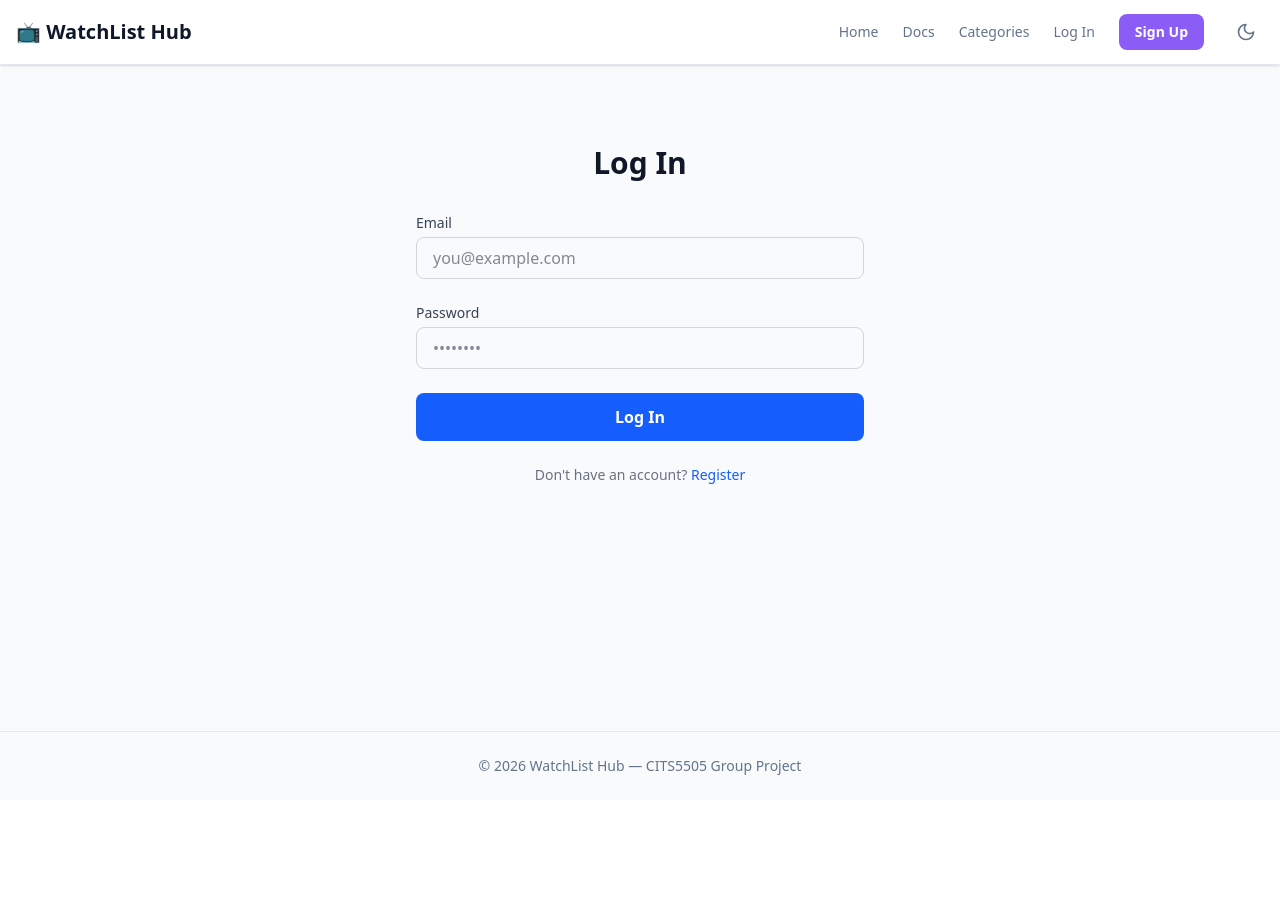
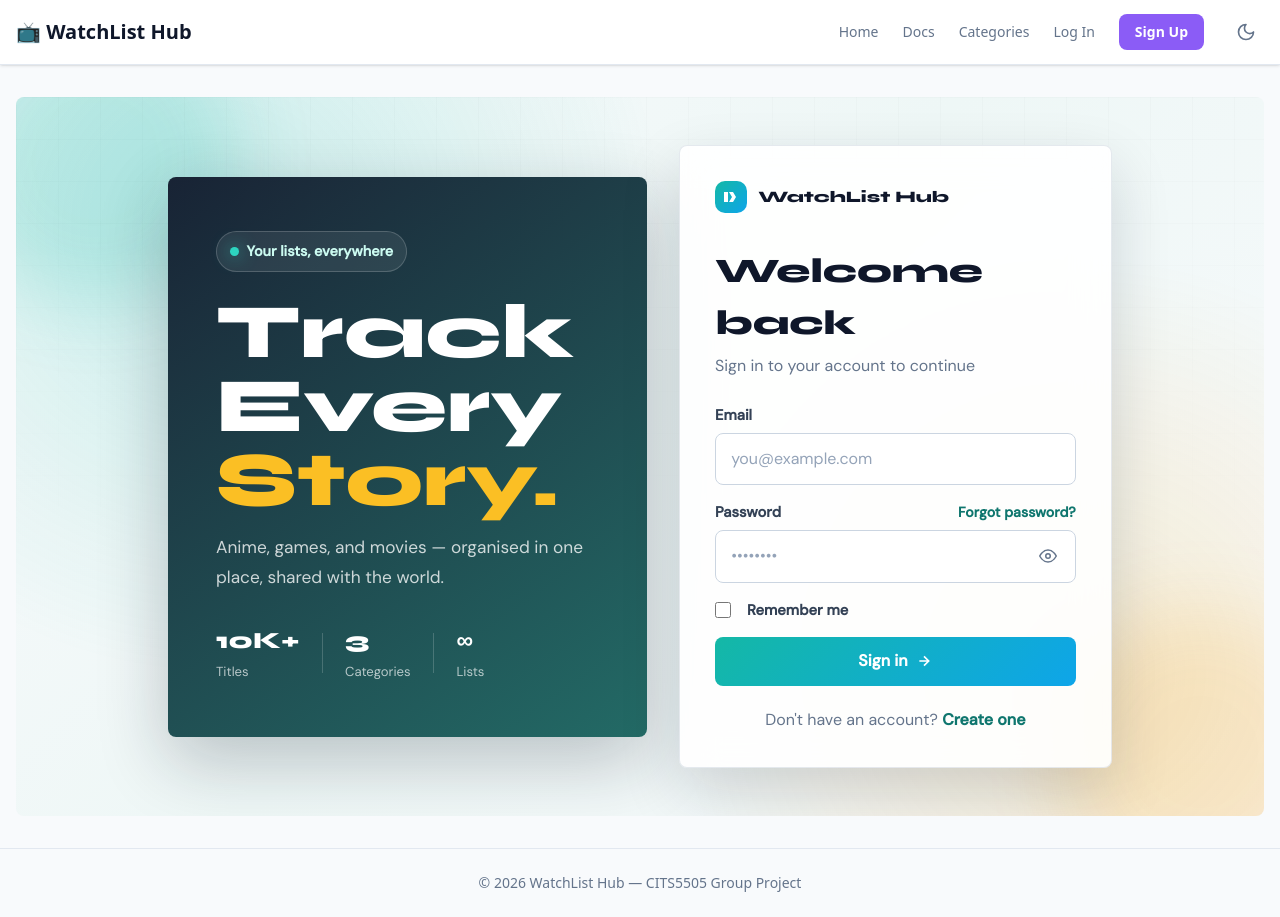
Before and after one commit to zinken7/cits5505-group-project, a Flask app: page /login in a window 1280 px wide. Before the commit the page ends 775 px from the top, so only its background shows below. Run offline with Flask 3, Linux system fonts and the light colour scheme; style sheets or scripts are compiled from the project's sources.

Commit message:
Update login page flow and styling

```diff
--- a/app/routes/auth.py
+++ b/app/routes/auth.py
@@ -1,10 +1,21 @@
 # -*- coding: utf-8 -*-
-from flask import Blueprint, render_template, redirect, url_for, flash, request
+from flask import Blueprint, current_app, render_template, redirect, url_for, flash, request
 from flask_login import login_user, logout_user, login_required, current_user
+from flask_wtf import FlaskForm
+from wtforms import BooleanField, PasswordField, StringField
+from wtforms.validators import DataRequired
 
 from app.services.auth_service import register_user, authenticate_user
 
 bp = Blueprint("auth", __name__)
+
+
+class LoginForm(FlaskForm):
+    """WTForms login form used by auth/login.html."""
+
+    email = StringField("Email", validators=[DataRequired()])
+    password = PasswordField("Password", validators=[DataRequired()])
+    remember_me = BooleanField("Remember me")
 
 
 @bp.route("/login", methods=["GET", "POST"])
@@ -13,19 +24,22 @@ def login():
     if current_user.is_authenticated:
         return redirect(url_for("main.dashboard"))
 
-    if request.method == "POST":
-        email = request.form.get("email", "").strip()
-        password = request.form.get("password", "")
+    form = LoginForm()
 
-        user = authenticate_user(email, password)
+    if form.validate_on_submit():
+        user = authenticate_user(form.email.data.strip(), form.password.data)
         if user:
-            login_user(user)
+            login_user(user, remember=form.remember_me.data)
             next_page = request.args.get("next")
             return redirect(next_page or url_for("main.dashboard"))
 
         flash("Invalid email or password.", "error")
 
-    return render_template("auth/login.html")
+    return render_template(
+        "auth/login.html",
+        form=form,
+        url_map={rule.endpoint.rsplit(".", 1)[-1] for rule in current_app.url_map.iter_rules()},
+    )
 
 
 @bp.route("/register", methods=["GET", "POST"])
--- /dev/null
+++ b/app/static/css/auth.css
@@ -0,0 +1,375 @@
+.auth-page-wrapper {
+  position: relative;
+  min-height: calc(100vh - 11rem);
+  overflow: hidden;
+  border-radius: 8px;
+  background:
+    radial-gradient(circle at 16% 18%, rgba(20, 184, 166, 0.2), transparent 28rem),
+    radial-gradient(circle at 86% 80%, rgba(245, 158, 11, 0.16), transparent 26rem),
+    linear-gradient(135deg, #f8fafc 0%, #eef7f6 48%, #f8fafc 100%);
+  color: #0f172a;
+  font-family: "DM Sans", system-ui, -apple-system, BlinkMacSystemFont, "Segoe UI", sans-serif;
+}
+
+.auth-blob,
+.auth-grid {
+  position: absolute;
+  pointer-events: none;
+}
+
+.auth-blob {
+  width: 18rem;
+  height: 18rem;
+  border-radius: 999px;
+  filter: blur(38px);
+  opacity: 0.55;
+}
+
+.auth-blob--teal {
+  top: -5rem;
+  left: -4rem;
+  background: rgba(20, 184, 166, 0.34);
+}
+
+.auth-blob--amber {
+  right: -5rem;
+  bottom: -5rem;
+  background: rgba(245, 158, 11, 0.28);
+}
+
+.auth-grid {
+  inset: 0;
+  opacity: 0.32;
+  background-image:
+    linear-gradient(rgba(15, 23, 42, 0.05) 1px, transparent 1px),
+    linear-gradient(90deg, rgba(15, 23, 42, 0.05) 1px, transparent 1px);
+  background-size: 42px 42px;
+  mask-image: linear-gradient(to bottom, black, transparent 78%);
+}
+
+.auth-container {
+  position: relative;
+  z-index: 1;
+  display: grid;
+  grid-template-columns: minmax(0, 1.05fr) minmax(360px, 0.95fr);
+  gap: 2rem;
+  align-items: center;
+  max-width: 1040px;
+  min-height: 690px;
+  margin: 0 auto;
+  padding: 3rem;
+}
+
+.auth-hero {
+  display: flex;
+  min-height: 560px;
+  align-items: center;
+  border-radius: 8px;
+  background: linear-gradient(145deg, rgba(15, 23, 42, 0.94), rgba(17, 94, 89, 0.92));
+  box-shadow: 0 24px 70px rgba(15, 23, 42, 0.24);
+  color: #fff;
+}
+
+.auth-hero__inner {
+  padding: 3rem;
+}
+
+.auth-hero__badge {
+  display: inline-flex;
+  align-items: center;
+  gap: 0.5rem;
+  padding: 0.55rem 0.8rem;
+  border: 1px solid rgba(255, 255, 255, 0.18);
+  border-radius: 999px;
+  background: rgba(255, 255, 255, 0.08);
+  color: #ccfbf1;
+  font-size: 0.9rem;
+  font-weight: 600;
+}
+
+.auth-hero__dot {
+  width: 0.55rem;
+  height: 0.55rem;
+  border-radius: 999px;
+  background: #2dd4bf;
+  box-shadow: 0 0 18px rgba(45, 212, 191, 0.95);
+}
+
+.auth-hero__headline {
+  margin: 1.5rem 0 1rem;
+  font-family: "Syne", "DM Sans", sans-serif;
+  font-size: clamp(3rem, 6vw, 5.4rem);
+  font-weight: 800;
+  line-height: 0.96;
+}
+
+.auth-hero__accent {
+  color: #fbbf24;
+}
+
+.auth-hero__sub {
+  max-width: 31rem;
+  color: rgba(255, 255, 255, 0.78);
+  font-size: 1.08rem;
+  line-height: 1.7;
+}
+
+.auth-hero__stats {
+  display: flex;
+  align-items: center;
+  gap: 1.4rem;
+  margin-top: 2rem;
+}
+
+.auth-stat {
+  display: flex;
+  flex-direction: column;
+  gap: 0.2rem;
+}
+
+.auth-stat__num {
+  color: #fff;
+  font-family: "Syne", "DM Sans", sans-serif;
+  font-size: 1.45rem;
+  font-weight: 800;
+}
+
+.auth-stat__label {
+  color: rgba(255, 255, 255, 0.68);
+  font-size: 0.82rem;
+}
+
+.auth-stat__divider {
+  width: 1px;
+  height: 2.5rem;
+  background: rgba(255, 255, 255, 0.18);
+}
+
+.auth-card {
+  width: 100%;
+  border: 1px solid rgba(148, 163, 184, 0.24);
+  border-radius: 8px;
+  background: rgba(255, 255, 255, 0.9);
+  padding: 2.2rem;
+  box-shadow: 0 24px 60px rgba(15, 23, 42, 0.16);
+  backdrop-filter: blur(18px);
+}
+
+.auth-card__logo {
+  display: flex;
+  align-items: center;
+  gap: 0.7rem;
+  color: #0f172a;
+  font-family: "Syne", "DM Sans", sans-serif;
+  font-weight: 800;
+}
+
+.auth-card__title {
+  margin: 2rem 0 0.35rem;
+  color: #0f172a;
+  font-family: "Syne", "DM Sans", sans-serif;
+  font-size: 2.15rem;
+  font-weight: 800;
+}
+
+.auth-card__subtitle {
+  margin: 0;
+  color: #64748b;
+}
+
+.auth-form {
+  display: grid;
+  gap: 1rem;
+  margin-top: 1.6rem;
+}
+
+.auth-field {
+  display: grid;
+  gap: 0.45rem;
+}
+
+.auth-label-row,
+.auth-check-row {
+  display: flex;
+  align-items: center;
+  justify-content: space-between;
+  gap: 1rem;
+}
+
+.auth-label,
+.auth-check-label {
+  color: #334155;
+  font-size: 0.92rem;
+  font-weight: 700;
+}
+
+.auth-input-wrap {
+  position: relative;
+}
+
+.auth-input {
+  width: 100%;
+  min-height: 3rem;
+  border: 1px solid #cbd5e1;
+  border-radius: 8px;
+  background: #fff;
+  padding: 0.82rem 0.95rem;
+  color: #0f172a;
+  font: inherit;
+  outline: none;
+  transition: border-color 0.16s ease, box-shadow 0.16s ease;
+}
+
+.auth-input-wrap .auth-input {
+  padding-right: 3rem;
+}
+
+.auth-input:focus {
+  border-color: #14b8a6;
+  box-shadow: 0 0 0 4px rgba(20, 184, 166, 0.16);
+}
+
+.auth-input::placeholder {
+  color: #94a3b8;
+}
+
+.auth-input--error {
+  border-color: #dc2626;
+}
+
+.auth-eye {
+  position: absolute;
+  top: 50%;
+  right: 0.75rem;
+  display: inline-flex;
+  width: 2rem;
+  height: 2rem;
+  align-items: center;
+  justify-content: center;
+  border: 0;
+  border-radius: 8px;
+  background: transparent;
+  color: #64748b;
+  cursor: pointer;
+  transform: translateY(-50%);
+}
+
+.auth-eye:hover {
+  color: #0f766e;
+  background: #f1f5f9;
+}
+
+.auth-checkbox {
+  width: 1rem;
+  height: 1rem;
+  accent-color: #14b8a6;
+}
+
+.auth-check-row {
+  justify-content: flex-start;
+}
+
+.auth-btn {
+  display: inline-flex;
+  min-height: 3.1rem;
+  align-items: center;
+  justify-content: center;
+  gap: 0.55rem;
+  border: 0;
+  border-radius: 8px;
+  background: linear-gradient(135deg, #14b8a6, #0ea5e9);
+  color: #fff;
+  cursor: pointer;
+  font: inherit;
+  font-weight: 800;
+  transition: transform 0.16s ease, box-shadow 0.16s ease;
+}
+
+.auth-btn:hover {
+  box-shadow: 0 16px 34px rgba(14, 165, 233, 0.3);
+  transform: translateY(-1px);
+}
+
+.auth-link {
+  color: #0f766e;
+  font-weight: 800;
+  text-decoration: none;
+}
+
+.auth-link:hover {
+  text-decoration: underline;
+}
+
+.auth-link--sm {
+  font-size: 0.88rem;
+}
+
+.auth-footer-text {
+  margin: 1.35rem 0 0;
+  color: #64748b;
+  text-align: center;
+}
+
+.auth-alert,
+.auth-error {
+  color: #dc2626;
+}
+
+.auth-alert {
+  display: flex;
+  align-items: center;
+  gap: 0.5rem;
+  margin-top: 1rem;
+  border: 1px solid #fecaca;
+  border-radius: 8px;
+  background: #fef2f2;
+  padding: 0.75rem;
+  font-size: 0.9rem;
+  font-weight: 700;
+}
+
+.auth-alert--success {
+  border-color: #bbf7d0;
+  background: #f0fdf4;
+  color: #15803d;
+}
+
+.auth-error {
+  margin: 0;
+  font-size: 0.82rem;
+  font-weight: 700;
+}
+
+@media (max-width: 880px) {
+  .auth-container {
+    grid-template-columns: 1fr;
+    min-height: auto;
+    padding: 1.25rem;
+  }
+
+  .auth-hero {
+    min-height: auto;
+  }
+
+  .auth-hero__inner {
+    padding: 2rem;
+  }
+}
+
+@media (max-width: 560px) {
+  .auth-page-wrapper {
+    border-radius: 0;
+  }
+
+  .auth-container {
+    padding: 0;
+  }
+
+  .auth-hero {
+    display: none;
+  }
+
+  .auth-card {
+    padding: 1.35rem;
+  }
+}
--- a/app/templates/auth/login.html
+++ b/app/templates/auth/login.html
@@ -1,40 +1,169 @@
 {% extends "layout.html" %}
 
-{% block title %}Log In — WatchList Hub{% endblock %}
+{% block title %}Sign In — WatchList Hub{% endblock %}
+
+{% block head %}
+{{ super() }}
+<link rel="preconnect" href="https://fonts.googleapis.com">
+<link rel="preconnect" href="https://fonts.gstatic.com" crossorigin>
+<link href="https://fonts.googleapis.com/css2?family=Syne:wght@400;600;700;800&family=DM+Sans:wght@300;400;500&display=swap" rel="stylesheet">
+<link rel="stylesheet" href="{{ url_for('static', filename='css/auth.css') }}">
+{% endblock %}
 
 {% block content %}
-<div class="max-w-md mx-auto py-12">
+<div class="auth-page-wrapper">
 
-    <h1 class="text-3xl font-bold text-gray-900 text-center mb-8">Log In</h1>
+  <!-- Ambient background blobs -->
+  <div class="auth-blob auth-blob--teal" aria-hidden="true"></div>
+  <div class="auth-blob auth-blob--amber" aria-hidden="true"></div>
+  <div class="auth-grid" aria-hidden="true"></div>
 
-    <form method="POST" action="{{ url_for('auth.login') }}" class="space-y-6">
-        <input type="hidden" name="csrf_token" value="{{ csrf_token() }}">
+  <div class="auth-container">
 
-        <div>
-            <label for="email" class="block text-sm font-medium text-gray-700 mb-1">Email</label>
-            <input type="email" id="email" name="email" required
-                   class="w-full px-4 py-2 border border-gray-300 rounded-lg focus:ring-2 focus:ring-blue-500 focus:border-blue-500 outline-hidden"
-                   placeholder="you@example.com">
+    <!-- Left panel — brand / hero -->
+    <div class="auth-hero" aria-hidden="true">
+      <div class="auth-hero__inner">
+        <div class="auth-hero__badge">
+          <span class="auth-hero__dot"></span>
+          <span>Your lists, everywhere</span>
+        </div>
+        <h1 class="auth-hero__headline">
+          Track Every<br>
+          <span class="auth-hero__accent">Story.</span>
+        </h1>
+        <p class="auth-hero__sub">
+          Anime, games, and movies — organised in one place, shared with the world.
+        </p>
+        <div class="auth-hero__stats">
+          <div class="auth-stat">
+            <span class="auth-stat__num">10K+</span>
+            <span class="auth-stat__label">Titles</span>
+          </div>
+          <div class="auth-stat__divider"></div>
+          <div class="auth-stat">
+            <span class="auth-stat__num">3</span>
+            <span class="auth-stat__label">Categories</span>
+          </div>
+          <div class="auth-stat__divider"></div>
+          <div class="auth-stat">
+            <span class="auth-stat__num">∞</span>
+            <span class="auth-stat__label">Lists</span>
+          </div>
+        </div>
+      </div>
+    </div>
+
+    <!-- Right panel — form -->
+    <div class="auth-card">
+
+      <!-- Logo mark -->
+      <div class="auth-card__logo">
+        <svg width="32" height="32" viewBox="0 0 32 32" fill="none" xmlns="http://www.w3.org/2000/svg">
+          <rect width="32" height="32" rx="10" fill="url(#logo-grad)"/>
+          <path d="M9 11h4v10H9V11zm5 0h4l3 5-3 5h-4l3-5-3-5z" fill="white"/>
+          <defs>
+            <linearGradient id="logo-grad" x1="0" y1="0" x2="32" y2="32" gradientUnits="userSpaceOnUse">
+              <stop stop-color="#14b8a6"/>
+              <stop offset="1" stop-color="#0ea5e9"/>
+            </linearGradient>
+          </defs>
+        </svg>
+        <span>WatchList Hub</span>
+      </div>
+
+      <h2 class="auth-card__title">Welcome back</h2>
+      <p class="auth-card__subtitle">Sign in to your account to continue</p>
+
+      <!-- Flash messages -->
+      {% with messages = get_flashed_messages(with_categories=true) %}
+        {% if messages %}
+          {% for category, message in messages %}
+            <div class="auth-alert auth-alert--{{ category }}" role="alert">
+              <svg width="16" height="16" viewBox="0 0 16 16" fill="currentColor"><path d="M8 1a7 7 0 1 0 0 14A7 7 0 0 0 8 1zm.75 10.5h-1.5v-1.5h1.5v1.5zm0-3h-1.5V4h1.5v4.5z"/></svg>
+              {{ message }}
+            </div>
+          {% endfor %}
+        {% endif %}
+      {% endwith %}
+
+      <form method="POST" action="{{ url_for('auth.login') }}" novalidate class="auth-form">
+        {{ form.hidden_tag() }}
+
+        <div class="auth-field">
+          {{ form.email.label(class="auth-label") }}
+          {{ form.email(
+              class="auth-input" + (" auth-input--error" if form.email.errors else ""),
+              placeholder="you@example.com",
+              autocomplete="email"
+          ) }}
+          {% if form.email.errors %}
+            {% for error in form.email.errors %}
+              <p class="auth-error">{{ error }}</p>
+            {% endfor %}
+          {% endif %}
         </div>
 
-        <div>
-            <label for="password" class="block text-sm font-medium text-gray-700 mb-1">Password</label>
-            <input type="password" id="password" name="password" required
-                   class="w-full px-4 py-2 border border-gray-300 rounded-lg focus:ring-2 focus:ring-blue-500 focus:border-blue-500 outline-hidden"
-                   placeholder="••••••••">
+        <div class="auth-field">
+          <div class="auth-label-row">
+            {{ form.password.label(class="auth-label") }}
+            <a href="{{ url_for('auth.forgot_password') if 'forgot_password' in url_map else '#' }}" class="auth-link auth-link--sm">
+              Forgot password?
+            </a>
+          </div>
+          <div class="auth-input-wrap">
+            {{ form.password(
+                class="auth-input" + (" auth-input--error" if form.password.errors else ""),
+                placeholder="••••••••",
+                autocomplete="current-password",
+                id="login-password"
+            ) }}
+            <button type="button" class="auth-eye" aria-label="Toggle password visibility" data-target="login-password">
+              <svg class="eye-show" width="18" height="18" viewBox="0 0 24 24" fill="none" stroke="currentColor" stroke-width="2"><path d="M1 12s4-8 11-8 11 8 11 8-4 8-11 8-11-8-11-8z"/><circle cx="12" cy="12" r="3"/></svg>
+              <svg class="eye-hide" width="18" height="18" viewBox="0 0 24 24" fill="none" stroke="currentColor" stroke-width="2" style="display:none"><path d="M17.94 17.94A10.07 10.07 0 0 1 12 20c-7 0-11-8-11-8a18.45 18.45 0 0 1 5.06-5.94M9.9 4.24A9.12 9.12 0 0 1 12 4c7 0 11 8 11 8a18.5 18.5 0 0 1-2.16 3.19m-6.72-1.07a3 3 0 1 1-4.24-4.24"/><line x1="1" y1="1" x2="23" y2="23"/></svg>
+            </button>
+          </div>
+          {% if form.password.errors %}
+            {% for error in form.password.errors %}
+              <p class="auth-error">{{ error }}</p>
+            {% endfor %}
+          {% endif %}
         </div>
 
-        <button type="submit"
-                class="w-full px-4 py-3 bg-blue-600 text-white font-semibold rounded-lg hover:bg-blue-700 transition-colors"
-                data-ui="button">
-            Log In
+        {% if form.remember_me is defined %}
+        <div class="auth-check-row">
+          {{ form.remember_me(class="auth-checkbox") }}
+          {{ form.remember_me.label(class="auth-check-label") }}
+        </div>
+        {% endif %}
+
+        <button type="submit" class="auth-btn">
+          Sign in
+          <svg width="16" height="16" viewBox="0 0 24 24" fill="none" stroke="currentColor" stroke-width="2.5"><path d="M5 12h14M12 5l7 7-7 7"/></svg>
         </button>
-    </form>
 
-    <p class="text-center text-sm text-gray-500 mt-6">
+      </form>
+
+      <p class="auth-footer-text">
         Don't have an account?
-        <a href="{{ url_for('auth.register') }}" class="text-blue-600 hover:underline">Register</a>
-    </p>
+        <a href="{{ url_for('auth.register') }}" class="auth-link">Create one</a>
+      </p>
 
+    </div>
+  </div>
 </div>
 {% endblock %}
+
+{% block scripts %}
+<script>
+  // Password visibility toggle
+  document.querySelectorAll('.auth-eye').forEach(function(btn) {
+    btn.addEventListener('click', function() {
+      var input = document.getElementById(btn.dataset.target);
+      var isText = input.type === 'text';
+      input.type = isText ? 'password' : 'text';
+      btn.querySelector('.eye-show').style.display = isText ? '' : 'none';
+      btn.querySelector('.eye-hide').style.display = isText ? 'none' : '';
+    });
+  });
+</script>
+{% endblock %}
```
